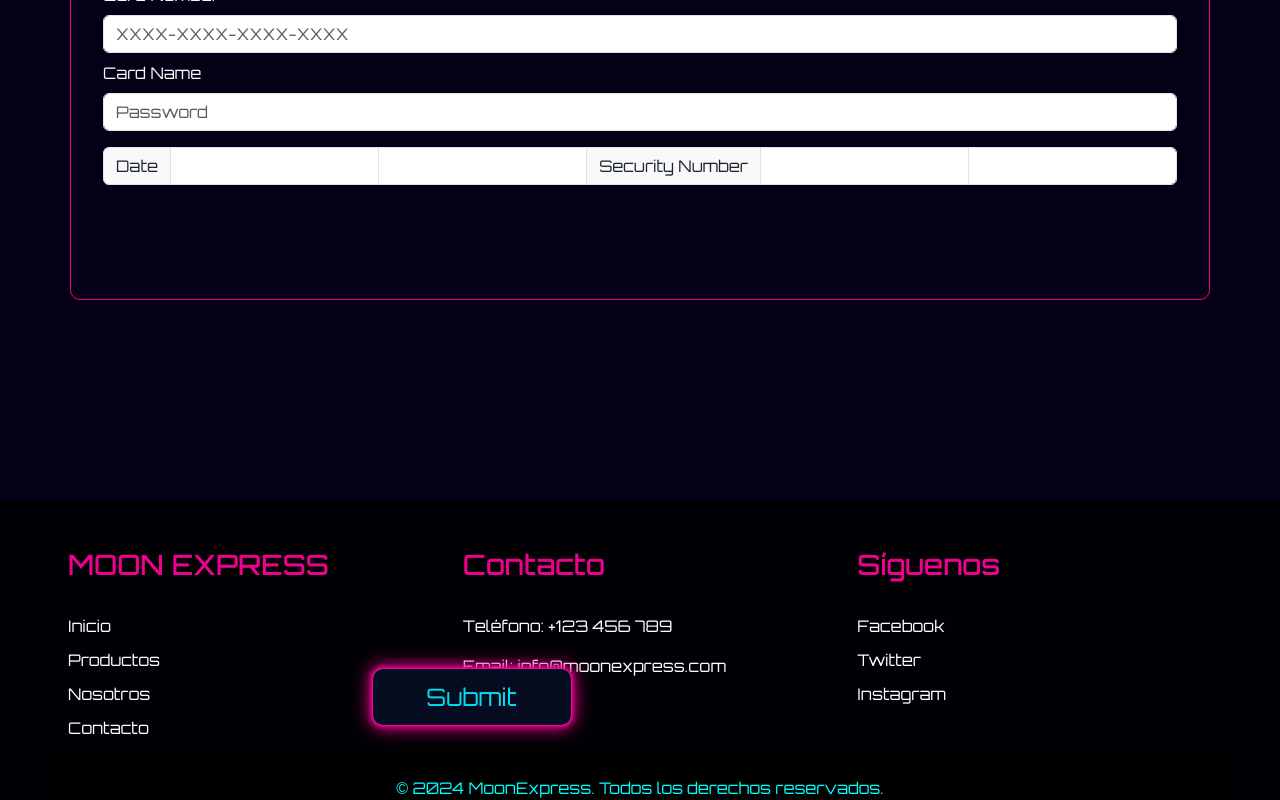
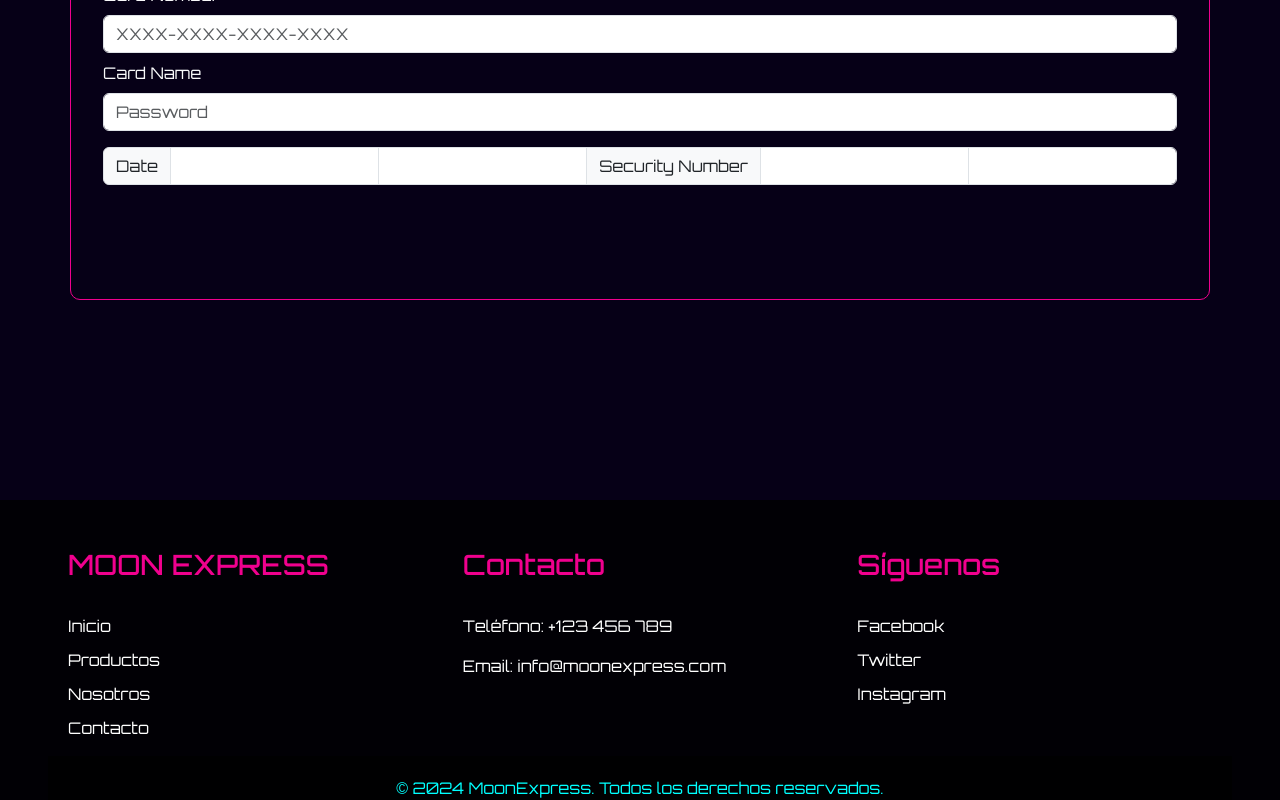
Before and after one commit to sefogi/hackaton13, a React (Vite) app: page /Payment in a window 1280 px wide. Shown: the part 500-1300 px from the top of the page. Built offline with nearby package versions, Linux system fonts and the light colour scheme.

Commit message:
paymen ok

```diff
--- a/src/pages/Payment.jsx
+++ b/src/pages/Payment.jsx
@@ -48,9 +48,7 @@ export const Payment = () => {
                         <Form.Control aria-label="First name" />
                         <Form.Control aria-label="Last name" />
                         </InputGroup>
-                        <Button variant="primary" type="submit">
-        Submit
-      </Button>
+
 
                     </Form>
 
```
